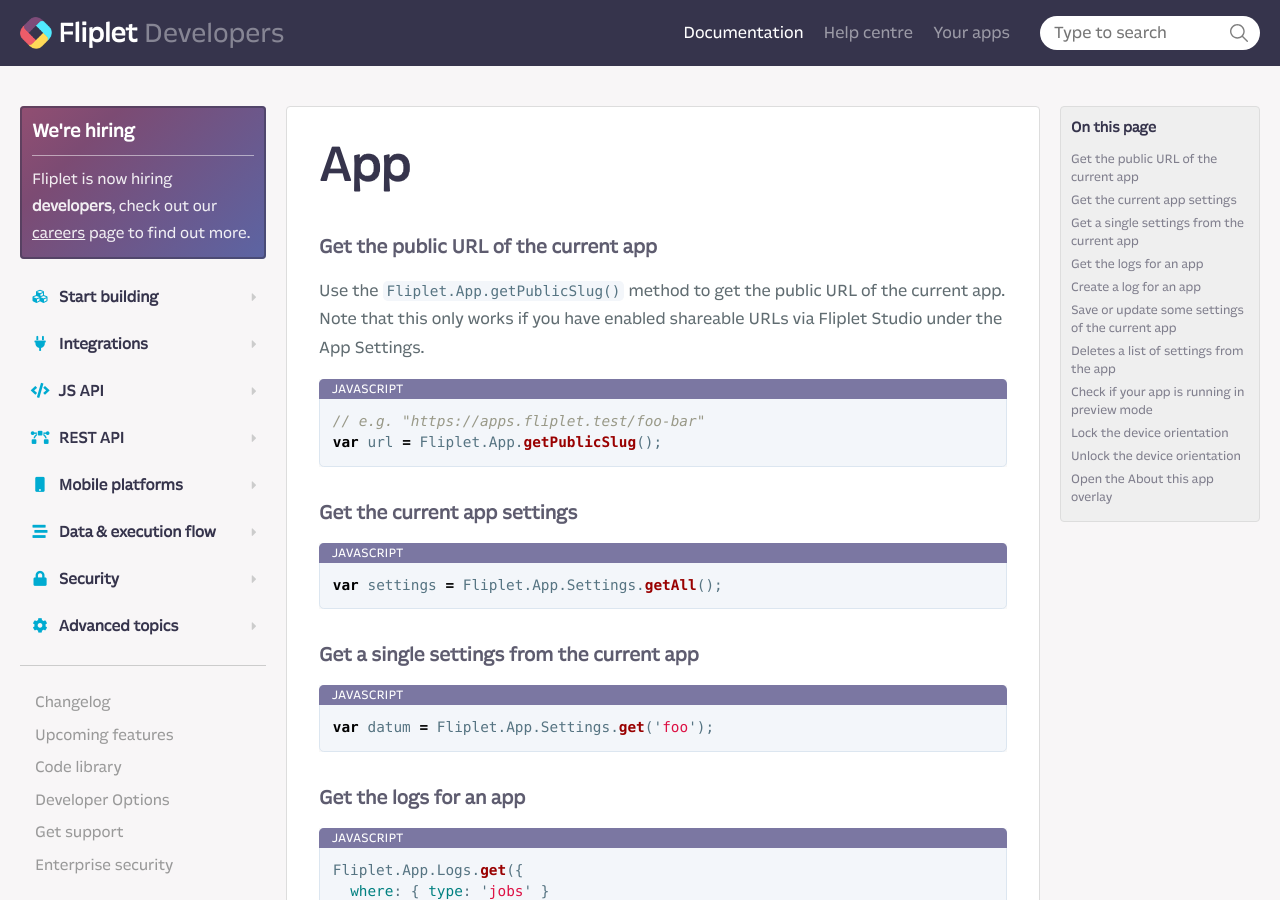
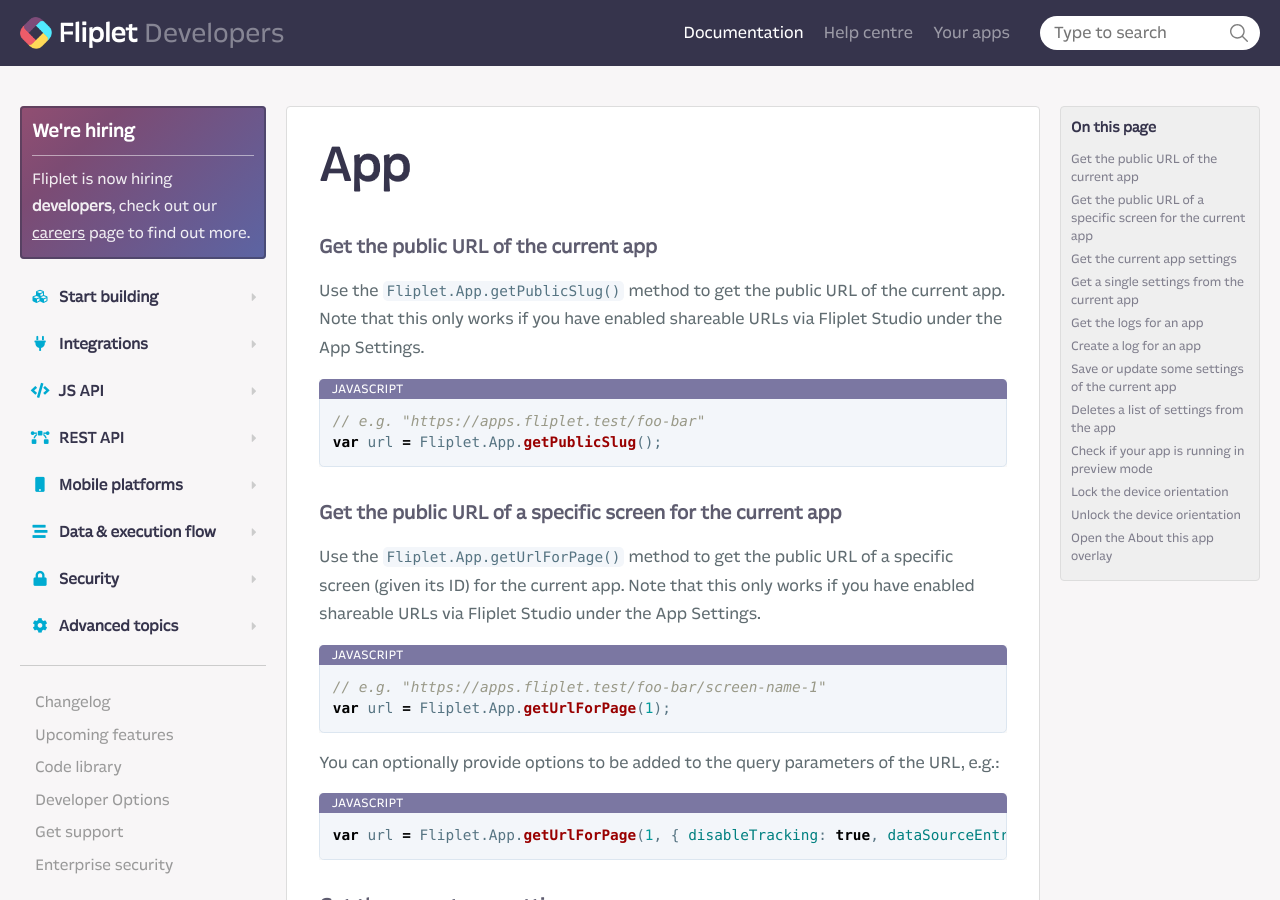
Before and after one commit to Fliplet/fliplet-cli, a Jekyll site: the page built from docs/API/core/app.md, in a window 1280 px wide and 900 px high. Built offline with Jekyll 4.4.1, drawn with Linux system fonts in a browser that asks for light colours; nearby versions of some CDN libraries; our own code applies the rules of GitHub Pages for plain Markdown files; library files that are not in the unit come from our copies; comment, search, counter and statistics services are not loaded; a style sheet for code colours, icons or effects is not loaded.

Commit message:
new js api for the screen url

````diff
--- a/docs/API/core/app.md
+++ b/docs/API/core/app.md
@@ -7,6 +7,21 @@
 ```js
 // e.g. "https://apps.fliplet.test/foo-bar"
 var url = Fliplet.App.getPublicSlug();
+```
+
+### Get the public URL of a specific screen for the current app
+
+Use the `Fliplet.App.getUrlForPage()` method to get the public URL of a specific screen (given its ID) for the current app. Note that this only works if you have enabled shareable URLs via Fliplet Studio under the App Settings.
+
+```js
+// e.g. "https://apps.fliplet.test/foo-bar/screen-name-1"
+var url = Fliplet.App.getUrlForPage(1);
+```
+
+You can optionally provide options to be added to the query parameters of the URL, e.g.:
+
+```js
+var url = Fliplet.App.getUrlForPage(1, { disableTracking: true, dataSourceEntryId: 123 });
 ```
 
 ### Get the current app settings
````
